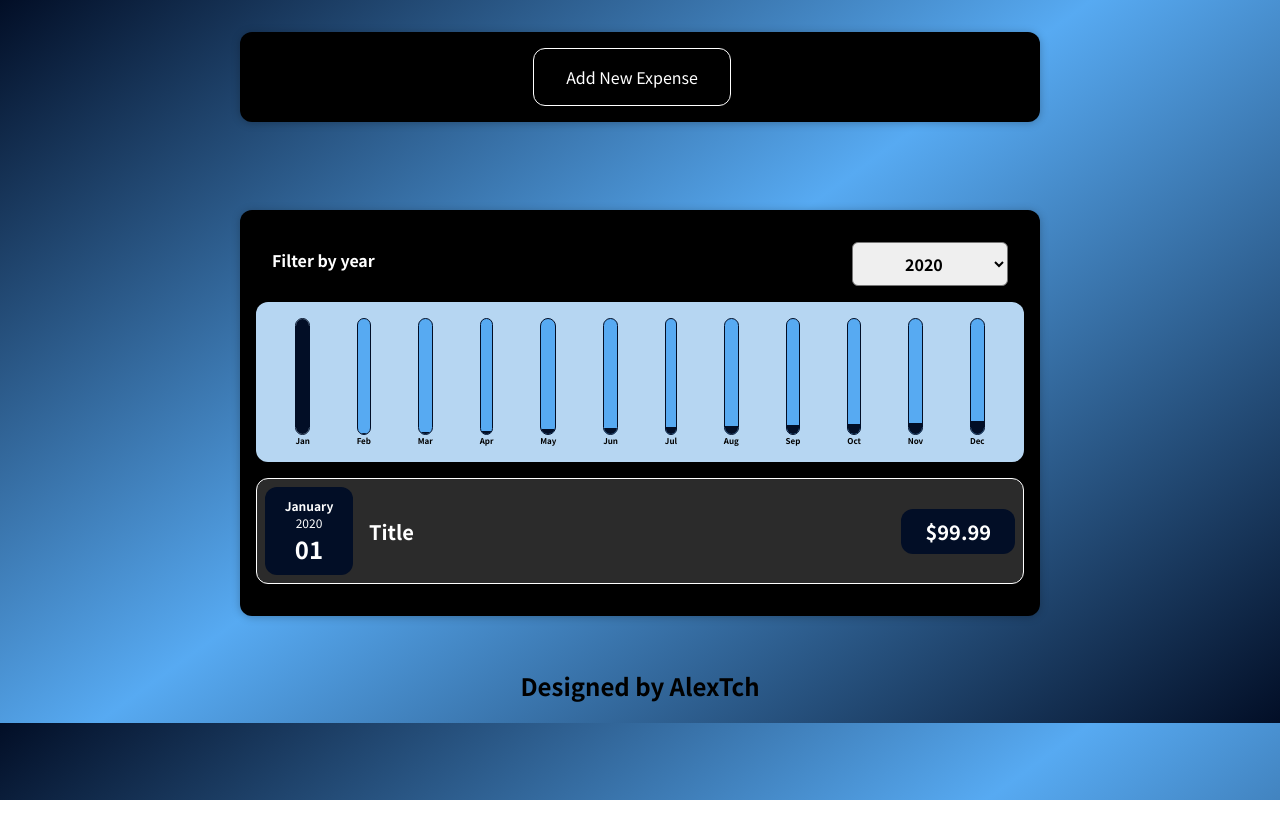
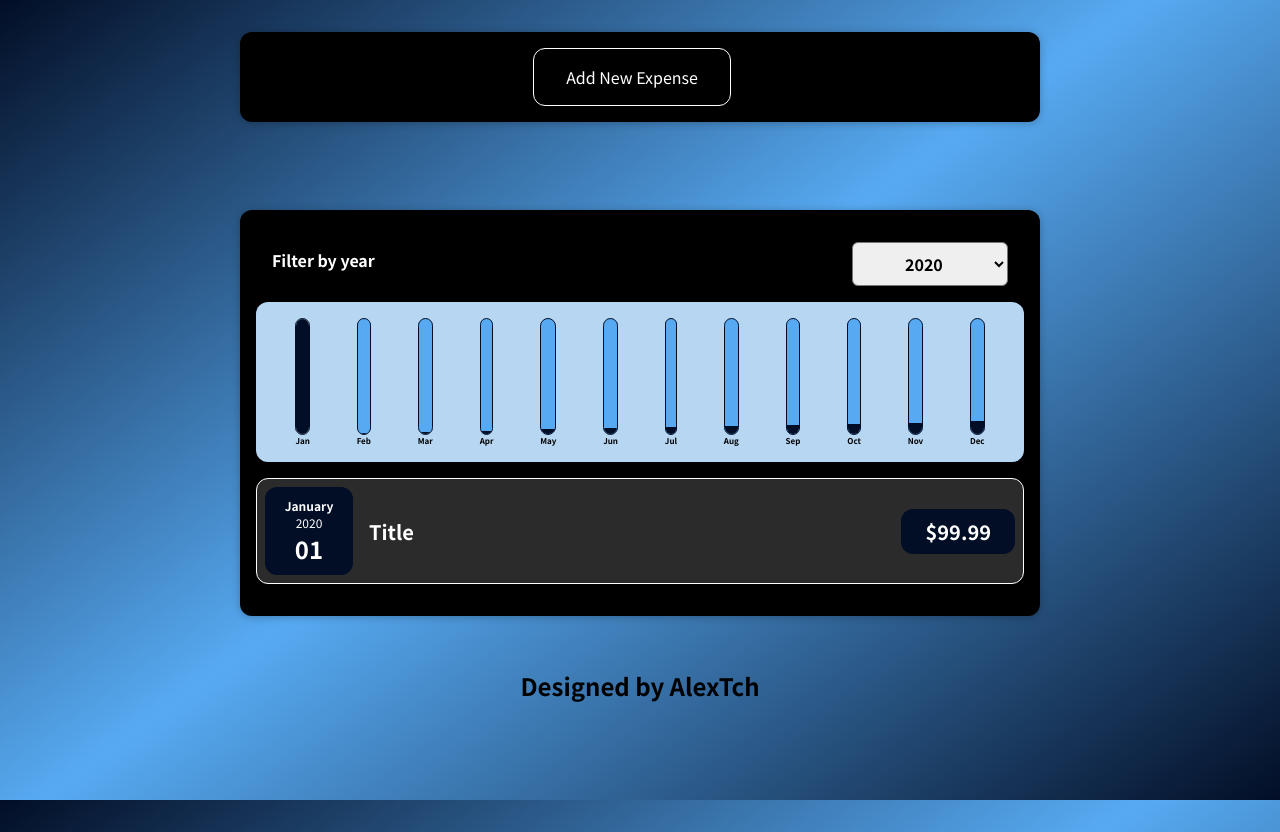
Before and after one commit to AleksandreTch/ExpenseTracker, a React (Create React App) app in the folder Expense Tracker Project/ExpenseTracker/: page / in a window 1280 px wide. Before the commit the page ends 800 px from the top, so only its background shows below. Built offline with nearby package versions, Linux system fonts and the light colour scheme.

Commit message:
Fixed Background fill bug

```diff
--- a/Expense Tracker Project/ExpenseTracker/src/index.css
+++ b/Expense Tracker Project/ExpenseTracker/src/index.css
@@ -6,6 +6,7 @@
 
 html {
   font-family: "Noto Sans JP", sans-serif;
+  height: 100%;
 }
 
 body {
@@ -18,6 +19,7 @@ body {
     rgba(87, 170, 242, 1) 48%,
     rgba(2, 14, 38, 1) 100%
   );
+  background-attachment:fixed ;
   /* background-color: #3f3f3f; */
 }
 
```
